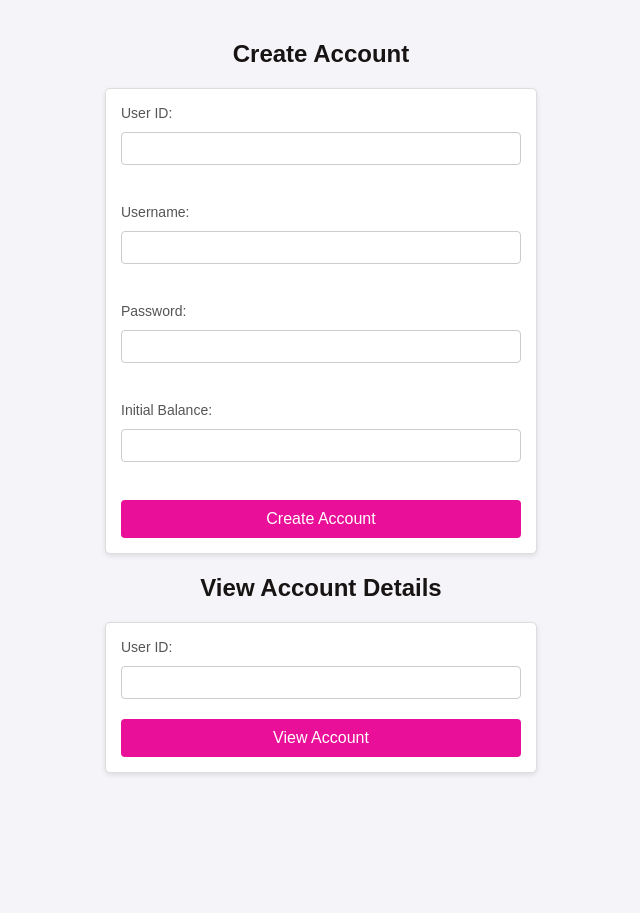
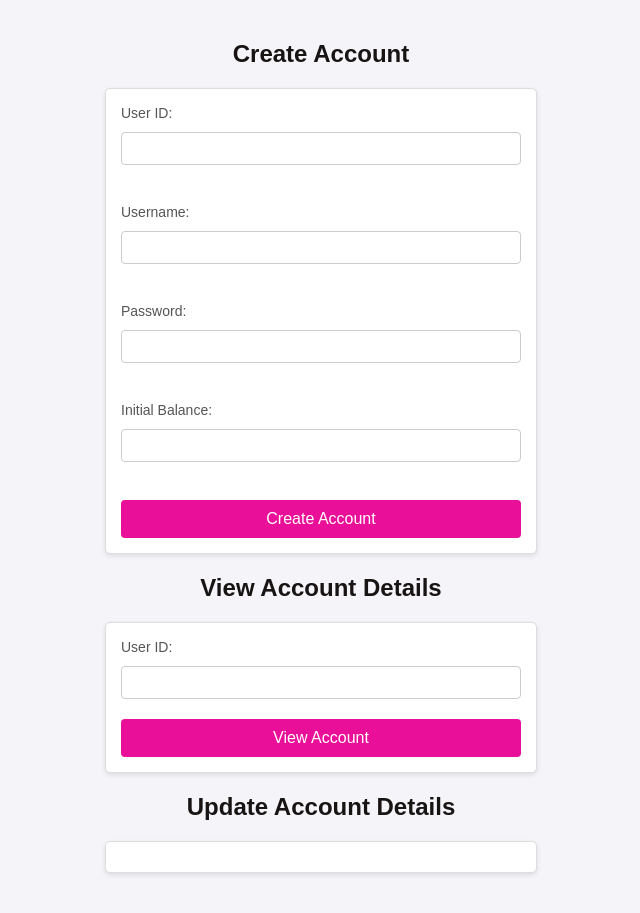
Before and after one commit to Selvarani-21/PROJECT_IBS, a website: page Index.html in a window 1280 px wide. Shown: the whole page, without its empty margins (319-959 px from the left). Before the commit the page ends 813 px from the top, so only its background shows below. Drawn offline with Linux system fonts and the light colour scheme.

Commit message:
code updated

```diff
--- a/Index.html
+++ b/Index.html
@@ -30,6 +30,10 @@
     <button type="submit">View Account</button>
   </form>
 
+  <h2> Update Account Details </h2>
+  <form>
+
+  </form>
   <script src="script.js"></script>
   <link rel="stylesheet" href="style.css">
 
```
